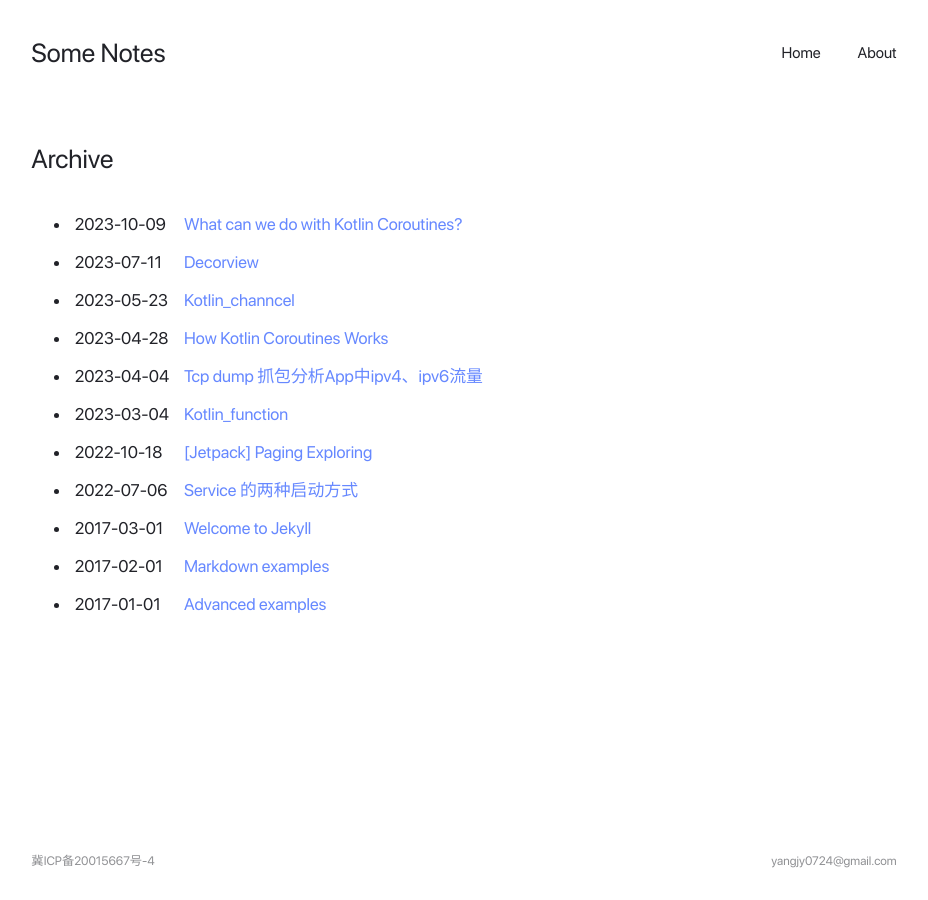
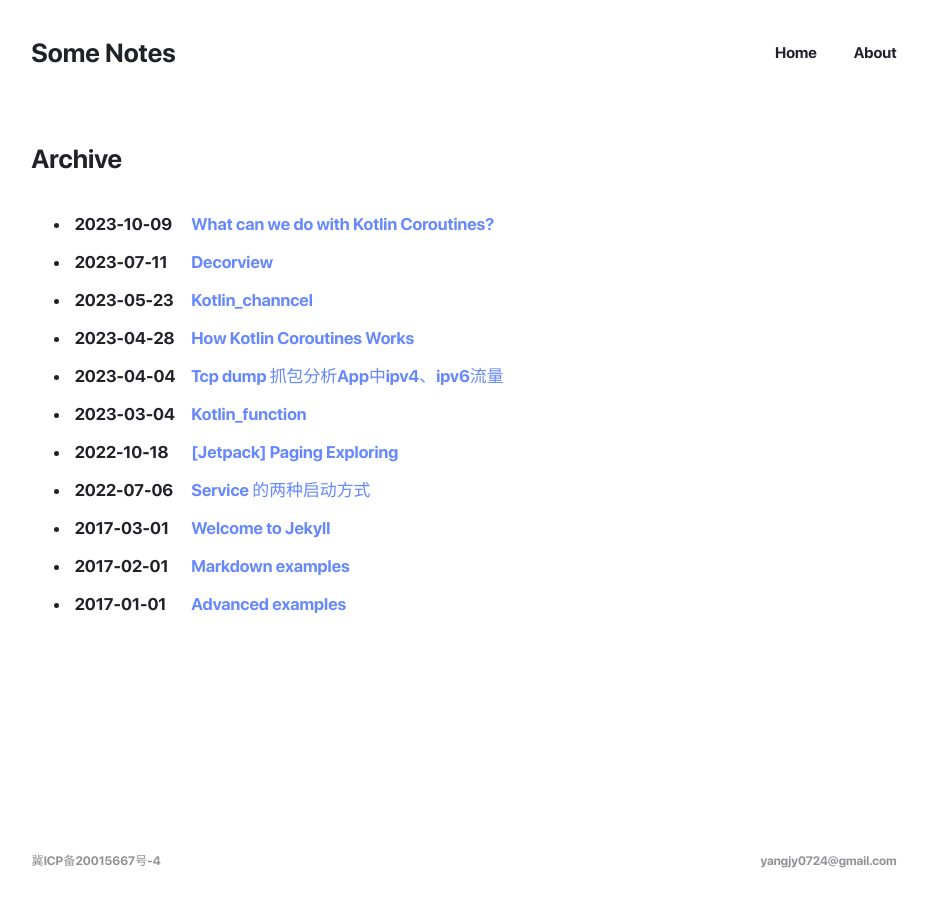
Before and after one commit to Maxyjy/Maxyjy.github.io, a Jekyll site: the page built from archive.html, in a window 1280 px wide. Shown: the whole page, without its empty margins (176-1104 px from the left). Built offline with Jekyll 4.4.1, drawn with Linux system fonts in a browser that asks for light colours.

Commit message:
Update font.sass

```diff
--- a/_sass/font.sass
+++ b/_sass/font.sass
@@ -19,5 +19,5 @@
   @font-face
   font-family: "SFProDisplay"
   font-weight: bold
-  src: local('San Francisco'), url('../fonts/SFProDisplay-Regular.woff') format('woff')
+  src: local('San Francisco'), url('../fonts/SFProDisplay-Bold.woff') format('woff')
   font-style: normal
```
